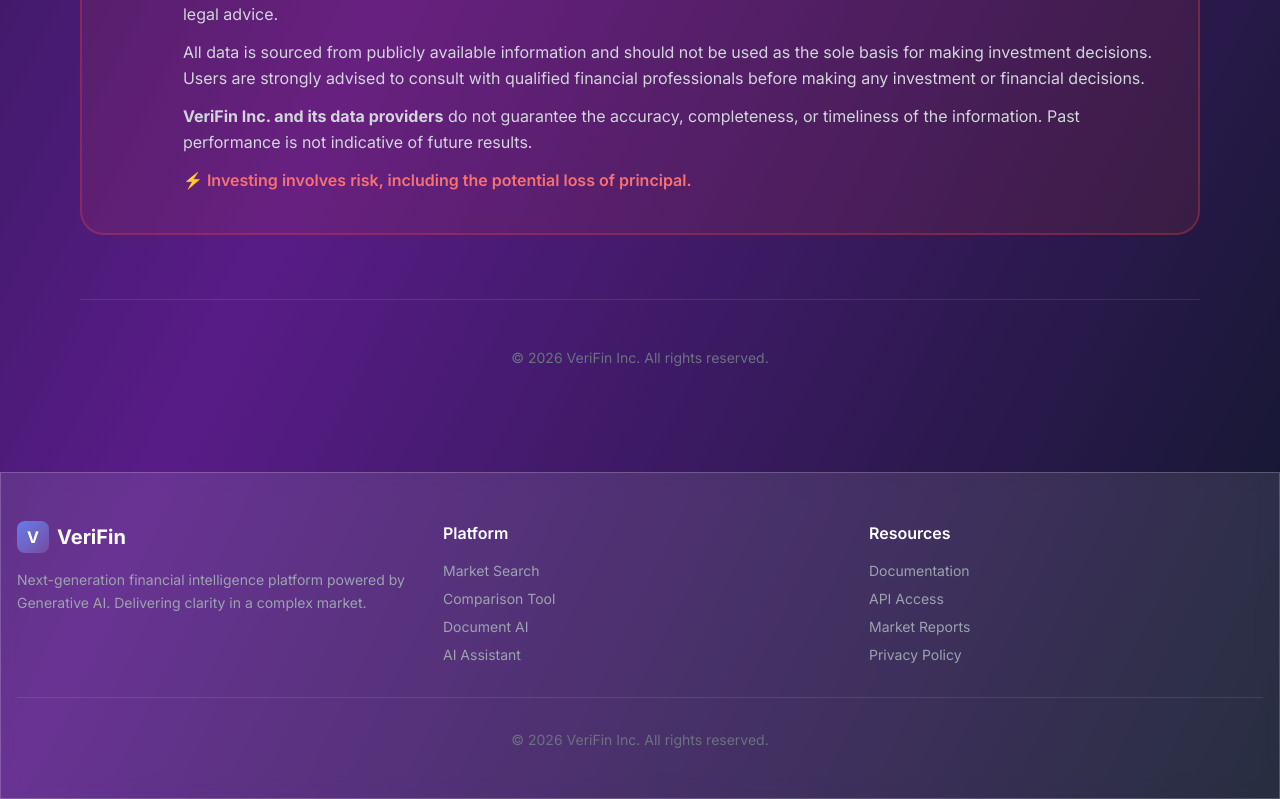
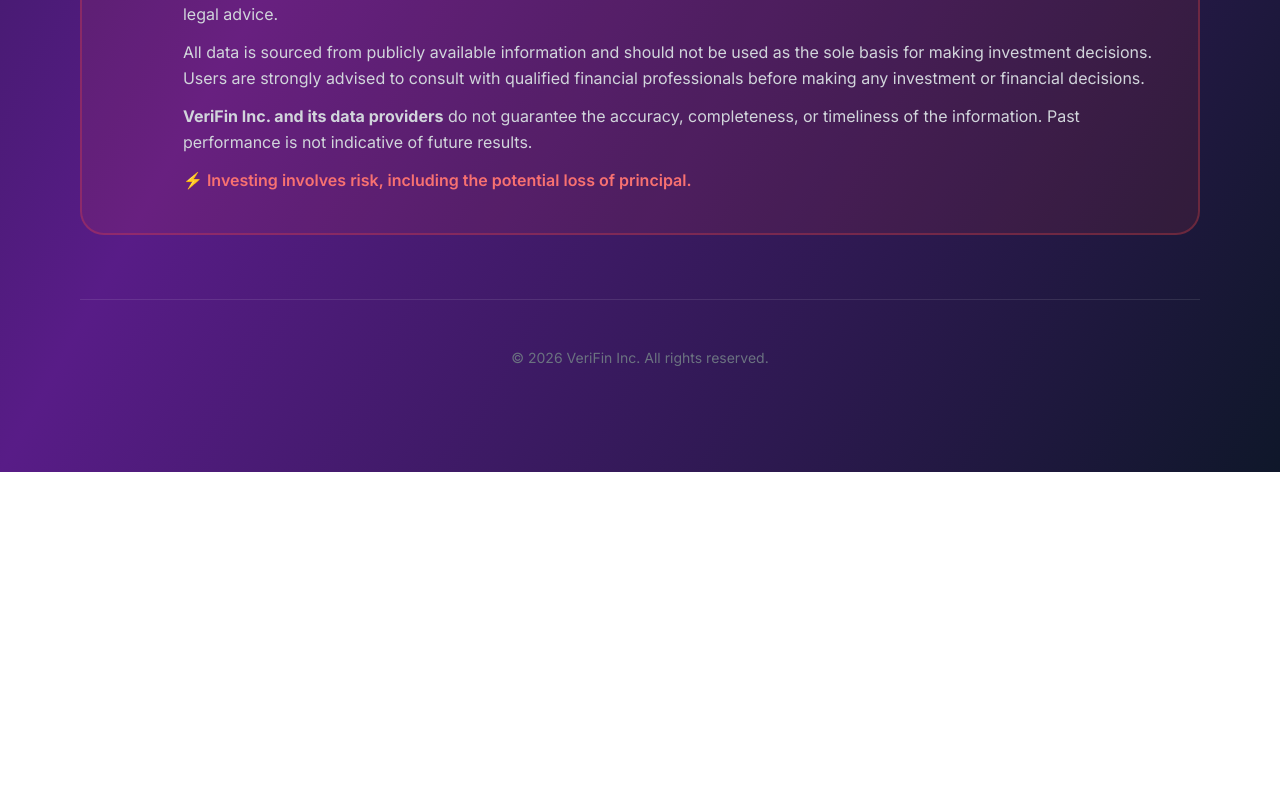
Before and after one commit to skarun505/verifin, a Next.js app in the folder frontend_next/: page / in a window 1280 px wide. Shown: the part 1855-2654 px from the top of the page. After the commit the page ends 2327 px from the top, so only its background shows below. Built offline with nearby package versions, Linux system fonts and the light colour scheme; no server answers.

Commit message:
fix: Remove duplicate footer - copyright notice appears only once now

```diff
--- a/frontend_next/app/page.tsx
+++ b/frontend_next/app/page.tsx
@@ -91,49 +91,6 @@ export default function Home() {
                 </div>
             </div>
 
-            {/* Footer */}
-            <footer className="glass border-t border-white/10 mt-auto flex-none">
-                <div className="container mx-auto px-4 py-12">
-                    <div className="grid grid-cols-1 md:grid-cols-3 gap-8 mb-8">
-                        {/* Brand */}
-                        <div className="space-y-4">
-                            <div className="flex items-center space-x-2">
-                                <div className="w-8 h-8 rounded-lg gradient-primary flex items-center justify-center font-bold text-white">V</div>
-                                <span className="text-xl font-bold text-white">VeriFin</span>
-                            </div>
-                            <p className="text-gray-400 text-sm leading-relaxed">
-                                Next-generation financial intelligence platform powered by Generative AI.
-                                Delivering clarity in a complex market.
-                            </p>
-                        </div>
-
-                        {/* Quick Links */}
-                        <div>
-                            <h4 className="text-white font-semibold mb-4">Platform</h4>
-                            <ul className="space-y-2 text-sm text-gray-400">
-                                <li><button onClick={() => setActiveTab('search')} className="hover:text-purple-400 transition-colors">Market Search</button></li>
-                                <li><button onClick={() => setActiveTab('compare')} className="hover:text-purple-400 transition-colors">Comparison Tool</button></li>
-                                <li><button onClick={() => setActiveTab('document')} className="hover:text-purple-400 transition-colors">Document AI</button></li>
-                                <li><button onClick={() => setActiveTab('chat')} className="hover:text-purple-400 transition-colors">AI Assistant</button></li>
-                            </ul>
-                        </div>
-
-                        {/* Resources */}
-                        <div>
-                            <h4 className="text-white font-semibold mb-4">Resources</h4>
-                            <ul className="space-y-2 text-sm text-gray-400">
-                                <li><a href="#" className="hover:text-purple-400 transition-colors">Documentation</a></li>
-                                <li><a href="#" className="hover:text-purple-400 transition-colors">API Access</a></li>
-                                <li><a href="#" className="hover:text-purple-400 transition-colors">Market Reports</a></li>
-                                <li><a href="#" className="hover:text-purple-400 transition-colors">Privacy Policy</a></li>
-                            </ul>
-                        </div>
-                    </div>
-                    <div className="border-t border-white/10 pt-8 text-center text-gray-500 text-sm">
-                        <p>© 2026 VeriFin Inc. All rights reserved.</p>
-                    </div>
-                </div>
-            </footer>
         </main>
     )
 }
```
